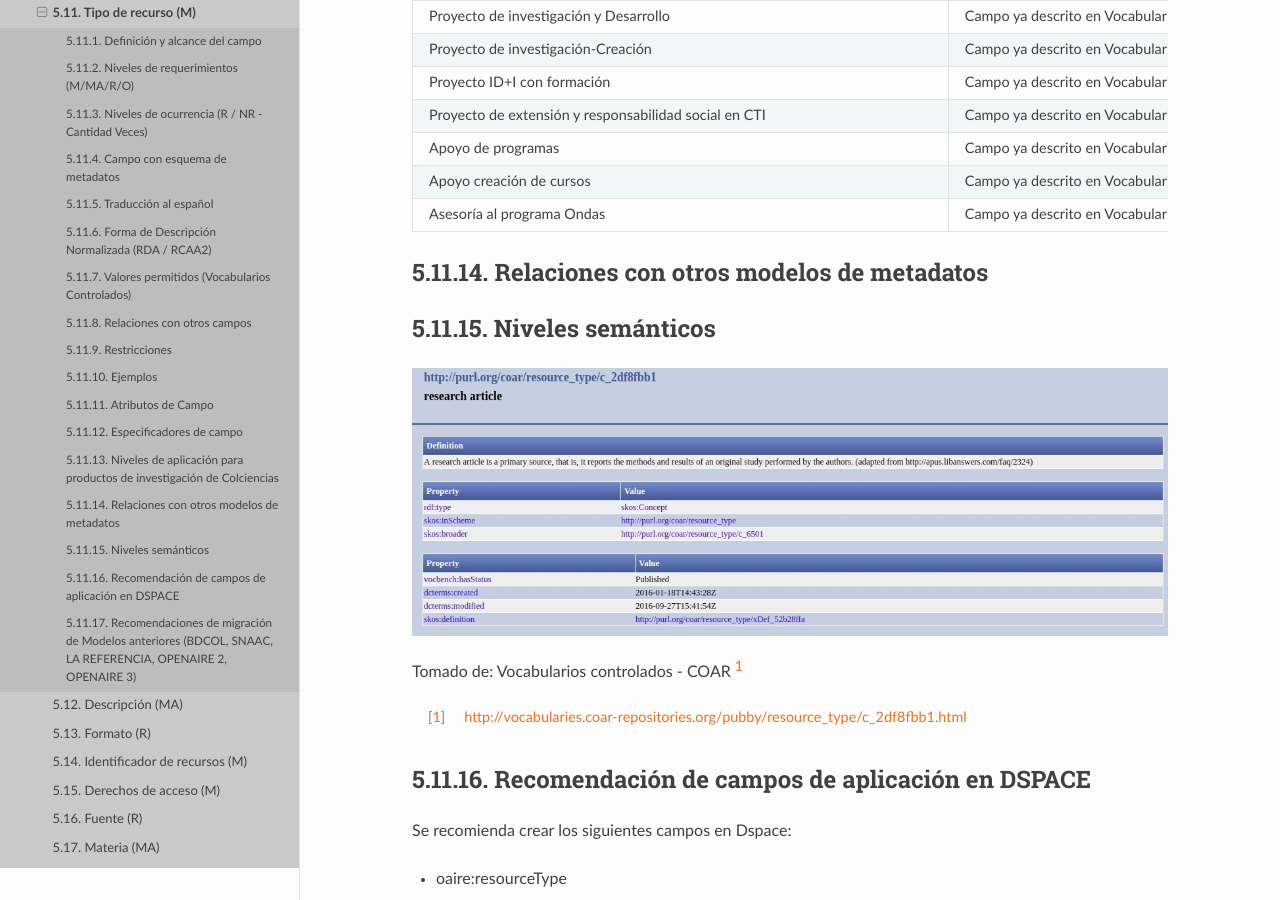
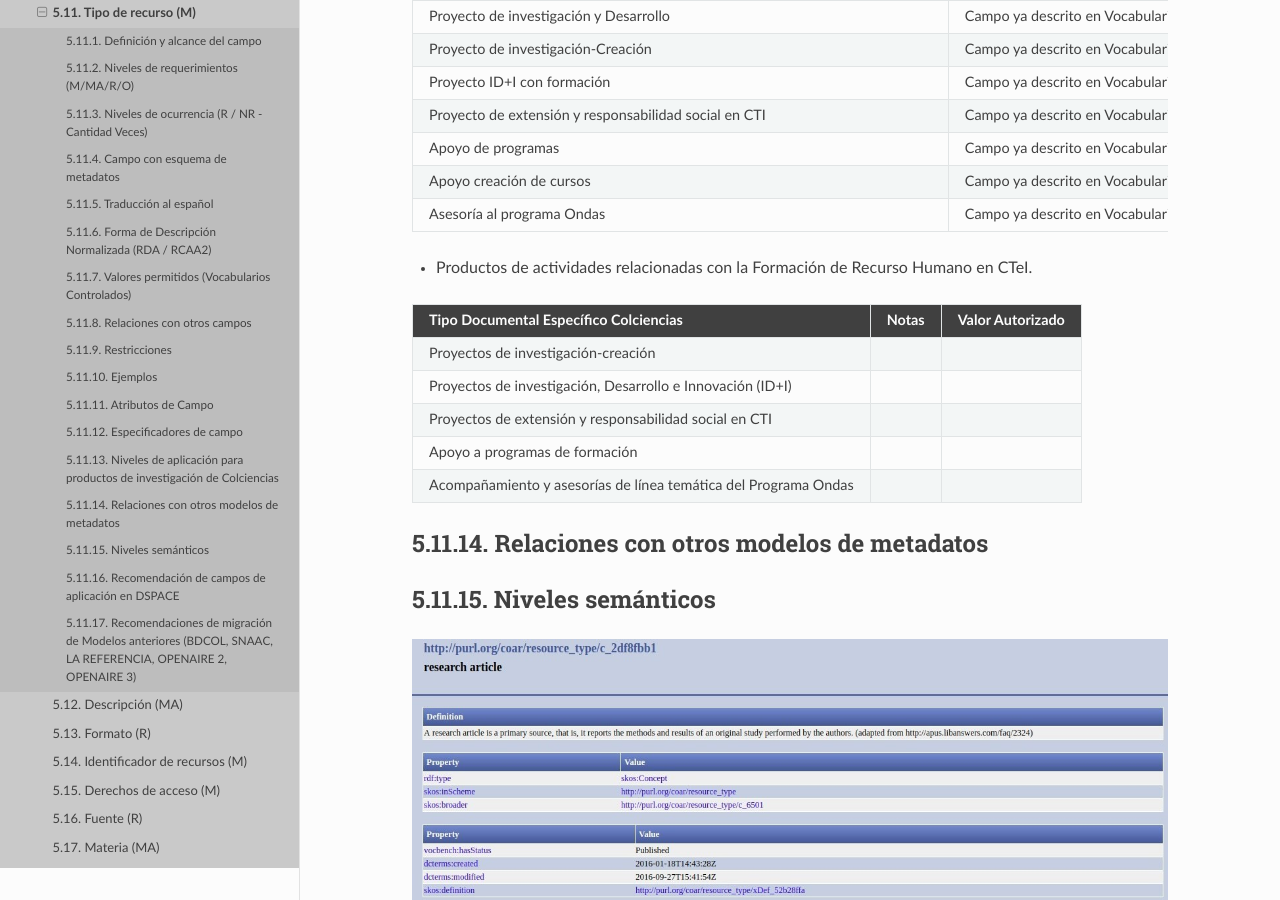
Before and after one commit to rcic/openaire4, a Sphinx documentation site: the page built from docs/field_publicationtype.rst, in a window 1280 px wide and 900 px high, scrolled down 5953 px. Built offline with Sphinx 7.4.7 and the Read the Docs theme 2.0.0, drawn with Linux system fonts in a browser that asks for light colours.

Commit message:
actualizacion

```diff
--- a/docs/field_publicationtype.rst
+++ b/docs/field_publicationtype.rst
@@ -339,6 +339,26 @@ Los sistemas de información deben utilizar estos nuevos elementos para describi
 | Asesoría al programa Ondas                                                       | Campo ya descrito en Vocabulario COAR | https://purl.org/redcol/resource_type/ |
 +----------------------------------------------------------------------------------+---------------------------------------+----------------------------------------+
 
+..
+
+- Productos de actividades relacionadas con la Formación de Recurso Humano en CTeI.
+
+..
+
++-----------------------------------------------------------------+-------+------------------+
+| Tipo Documental Específico Colciencias                          | Notas | Valor Autorizado |
++=================================================================+=======+==================+
+| Proyectos de investigación-creación                             |       |                  |
++-----------------------------------------------------------------+-------+------------------+
+| Proyectos de investigación, Desarrollo e Innovación (ID+I)      |       |                  |
++-----------------------------------------------------------------+-------+------------------+
+| Proyectos de extensión y responsabilidad social en CTI          |       |                  |
++-----------------------------------------------------------------+-------+------------------+
+| Apoyo a programas de formación                                  |       |                  |
++-----------------------------------------------------------------+-------+------------------+
+| Acompañamiento y asesorías de línea temática del Programa Ondas |       |                  |
++-----------------------------------------------------------------+-------+------------------+
+
 Relaciones con otros modelos de metadatos
 -----------------------------------------
 
```
